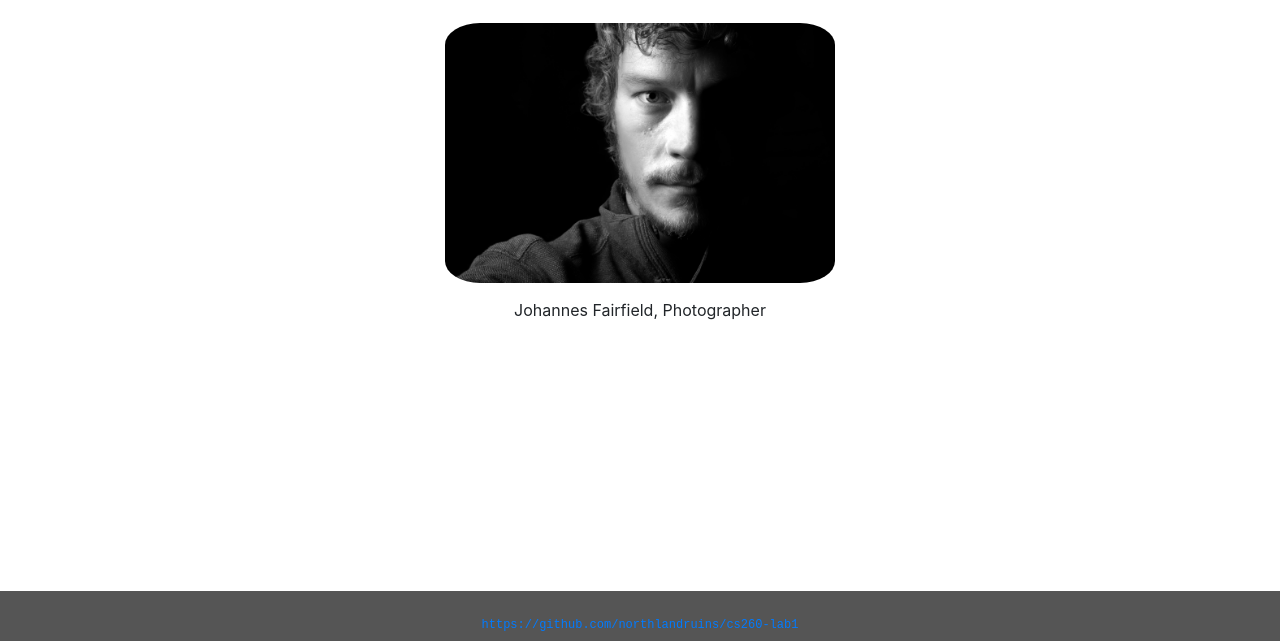
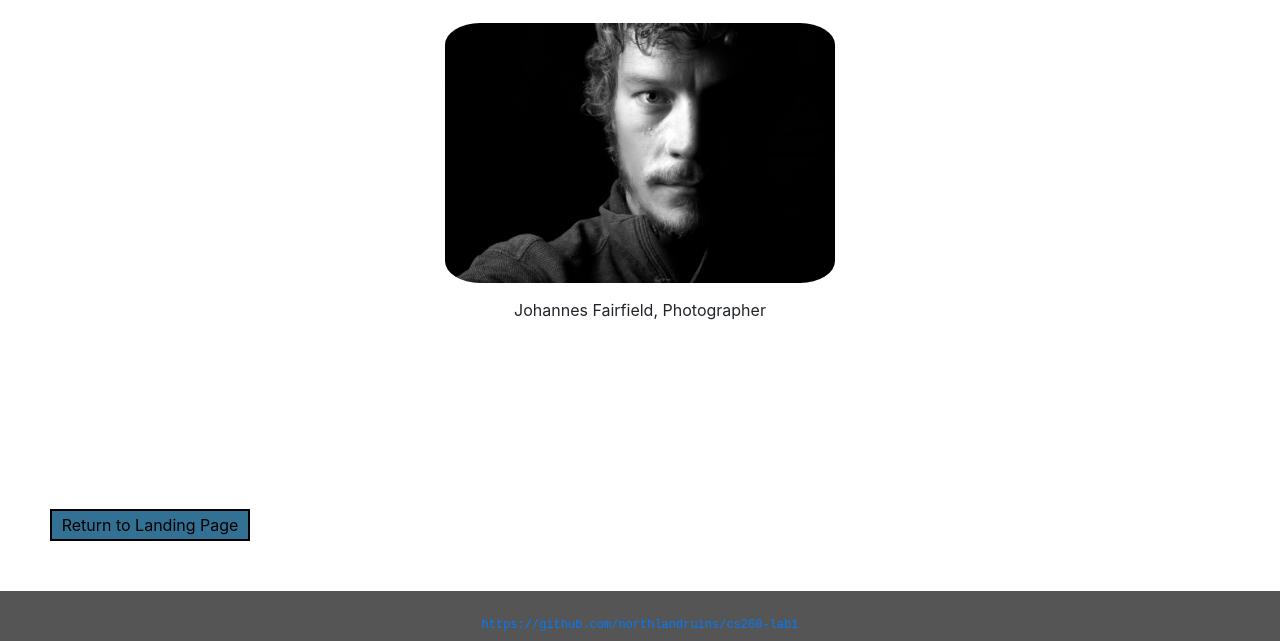
Before and after one commit to levimhuillet/cs260-lab1, a plain HTML site: page index.html in a window 1280 px wide. Shown: the part 159-800 px from the top of the page. Drawn offline with nearby package versions, Linux system fonts and the light colour scheme.

Commit message:
Added return link to home page

```diff
--- a/css/styles.css
+++ b/css/styles.css
@@ -88,181 +88,34 @@ article {
  flex: 1
 }
 
-/*fontawesome.com*/
-
-/*----------------Code remnants (ignore)----------------
-
-/*
-.initial {
- margin-bottom: 0px;
+.return {
+    position: fixed;
+    list-style-type: none;
+    text-align: center;
+    bottom: 100px;
+    left: 50px;
+    margin: 0px;
+    padding: 0px;
+    margin-top: 0px;
+    margin-left: 0px;
+    width: 200px;
+    background-color: #337194;
+    color: black;
+    padding: 2px;
 }
 
-.box {
-  display: block;
-  margin-left: auto;
-  margin-right: auto;
-  text-align: center;
-  border-right: 2px solid lightgrey;
-  border-left: 2px solid lightgrey;
-  border-bottom: 2px solid lightgrey;
-  width: 40em;
-  height: 30em;
-}*/
+.return a {
+  color: black;
+  text-decoration: none;
+  border: 2px solid #000;
+}
 
-/*backward
-.bg-dark li a {
-  padding-left: 10px;
-  margin-left: 20px;
-}*/
-
-/*backward
-.bg-dark li a:hover {
-  font-size: large;
-  background-color: #343a40;
-  padding-left: 10px;
-  margin-left: -10px;
-}*/
-
-/*
-<li class="nav-item dropdown">
-  <a class="nav-link dropdown-toggle" href="#" id="navbarDropdown" role="button" data-toggle="dropdown" aria-haspopup="true" aria-expanded="false">
-
-  </a>
-  <div class="dropdown-menu" aria-labelledby="navbarDropdown">
-    <a class="dropdown-item" href="reviews.htnl">Reviews</a>
-    <a class="dropdown-item" href="about.html">About</a>
-    <div class="dropdown-divider"></div>
-    <a class="dropdown-item" href="#">Something else here</a>
-  </div>
-</li>
+.return a:hover {
+  background-color: #000000;
+  color: white;
+  text-decoration: none;
+}
 
 
-<form class="form-inline my-2 my-lg-0">
-  <input class="form-control mr-sm-2" type="search" placeholder="Search" aria-label="Search">
-  <button class="btn btn-outline-success my-2 my-sm-0" type="submit">Search</button>
-</form>
-*/
 
-
-/*
-<section>
-  <aside>
-  </aside>
-   <aside>
-     <h2><i>Review 1</i>
-     </h2>
-     <p>
-       "A very stunning result. I highly recommend this photographer!"
-        <br>
-        <b>- Alyss Treaty</b>
-     </p>
-
-     <h2><i>Review 2</i>
-     </h2>
-     <p>
-       "Nature is incomparable in beauty. Thank you for showing that to me"
-       <br>
-        <b>- An enlightened soul</b>
-     </p>
-
-     <h2><i>Review 3</i>
-     </h2>
-          <p>
-            "A+++++++++++++"
-            <br>
-             <b>- Jordan Isaac</b>
-          </p>
-
-   </aside>
-   <article>
-      <h2><i>Review 4</i>
-      </h2>
-      <p>
-        "Just make them move, and you got yourself a movie"
-        <br>
-         <b>- Christopher Nolan</b>
-      </p>
-
-      <h2><i>Review 5</i>
-      </h2>
-      <p>
-        "We couldn't be happier with this family photo!"
-        <br>
-         <b>- The trees themselves</b>
-      </p>
-
-      <h2><i>Review 6</i>
-      </h2>
-      <p>
-        "His mind is like an abyss, where the deeper you descend, the more difficult it is to return..."
-        <br>
-         <b>- Reg</b>
-      </p>
-   </article>
-   <article>
-   </article>
-</section>
-
-<div class="container">
-  <div class="row">
-    <div class="col-sm">
-      <h2><i>Review 1</i>
-      </h2>
-      <p>
-        "A very stunning result. I highly recommend this photographer!"
-        <br>
-        <b>- Alyss Treaty</b>
-      </p>
-    </div>
-    <div class="col-sm">
-      <h2><i>Review 2</i>
-      </h2>
-      <p>
-        "Nature is incomparable in beauty. Thank you for showing that to me"
-        <br>
-        <b>- An enlightened soul</b>
-      </p>
-    </div>
-  </div>
-  <div class="row">
-    <div class="col-sm">
-      <h2><i>Review 3</i>
-      </h2>
-      <p>
-        "A+++++++++++++"
-        <br>
-        <b>- Jordan Isaac</b>
-      </p>
-    </div>
-    <div class="col-sm">
-      <h2><i>Review 4</i>
-      </h2>
-      <p>
-        "Just make them move, and you got yourself a movie"
-        <br>
-        <b>- Christopher Nolan</b>
-      </p>
-    </div>
-  </div>
-  <div class="row">
-    <div class="col-sm">
-      <h2><i>Review 5</i>
-      </h2>
-      <p>
-        "We couldn't be happier with this family photo!"
-        <br>
-        <b>- The trees themselves</b>
-      </p>
-    </div>
-    <div class="col-sm">
-      <h2><i>Review 6</i>
-      </h2>
-      <p>
-        "His mind is like an abyss, where the deeper you descend, the more difficult it is to return..."
-        <br>
-        <b>- Reg</b>
-      </p>
-    </div>
-  </div>
-</div>
-*/
+/*fontawesome.com*/
--- a/index.html
+++ b/index.html
@@ -42,6 +42,11 @@
   <p>
     Johannes Fairfield, Photographer
   </p>
+
+  <div class="return">
+    <a href="/" class="return">Return to Landing Page</a>
+  </div>
+
   <script src="https://code.jquery.com/jquery-3.3.1.slim.min.js" integrity="sha384-q8i/X+965DzO0rT7abK41JStQIAqVgRVzpbzo5smXKp4YfRvH+8abtTE1Pi6jizo" crossorigin="anonymous"></script>
   <script src="https://cdnjs.cloudflare.com/ajax/libs/popper.js/1.14.6/umd/popper.min.js" integrity="sha384-wHAiFfRlMFy6i5SRaxvfOCifBUQy1xHdJ/yoi7FRNXMRBu5WHdZYu1hA6ZOblgut" crossorigin="anonymous"></script>
   <script src="https://stackpath.bootstrapcdn.com/bootstrap/4.2.1/js/bootstrap.min.js" integrity="sha384-B0UglyR+jN6CkvvICOB2joaf5I4l3gm9GU6Hc1og6Ls7i6U/mkkaduKaBhlAXv9k" crossorigin="anonymous"></script>
```
